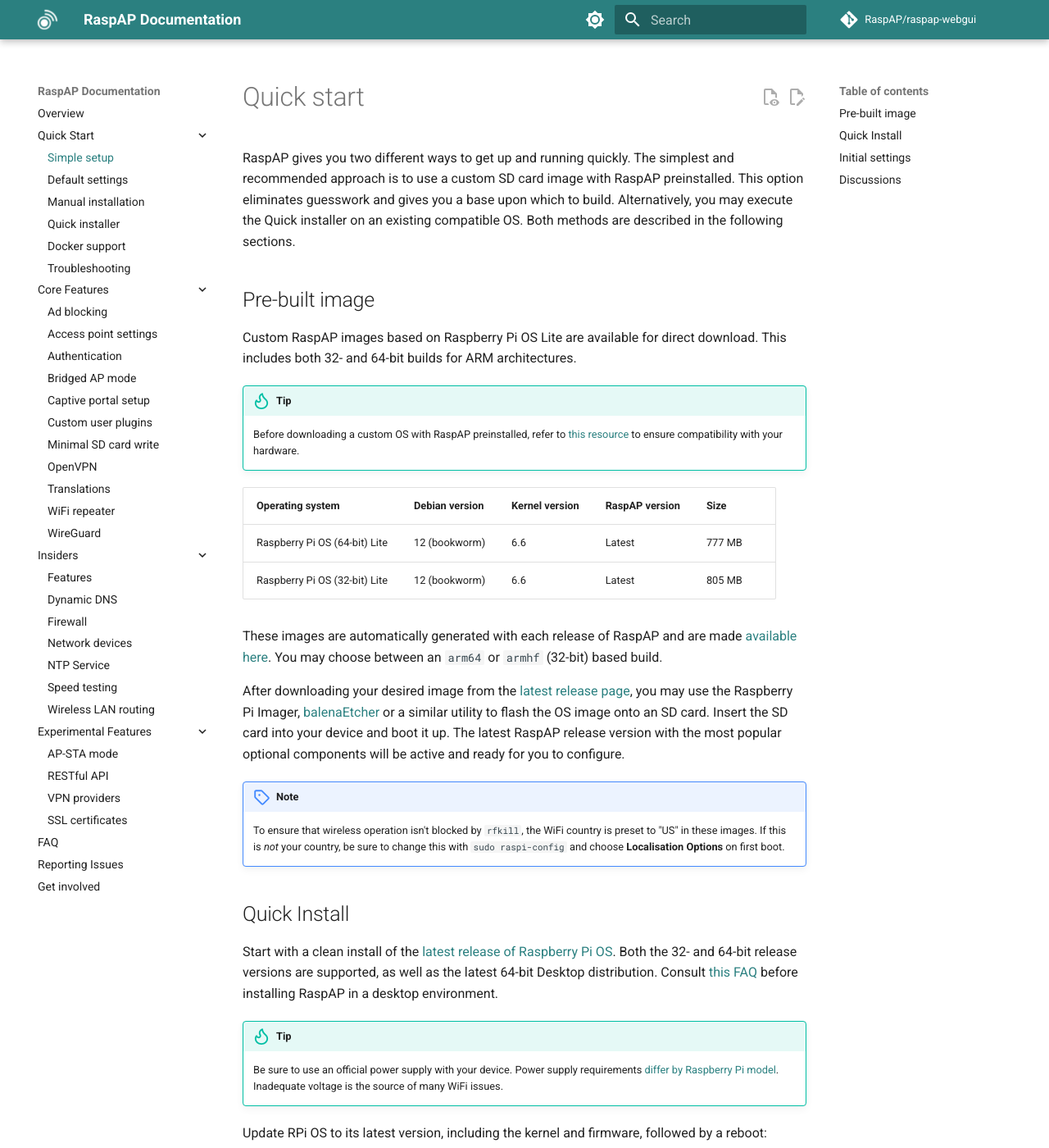
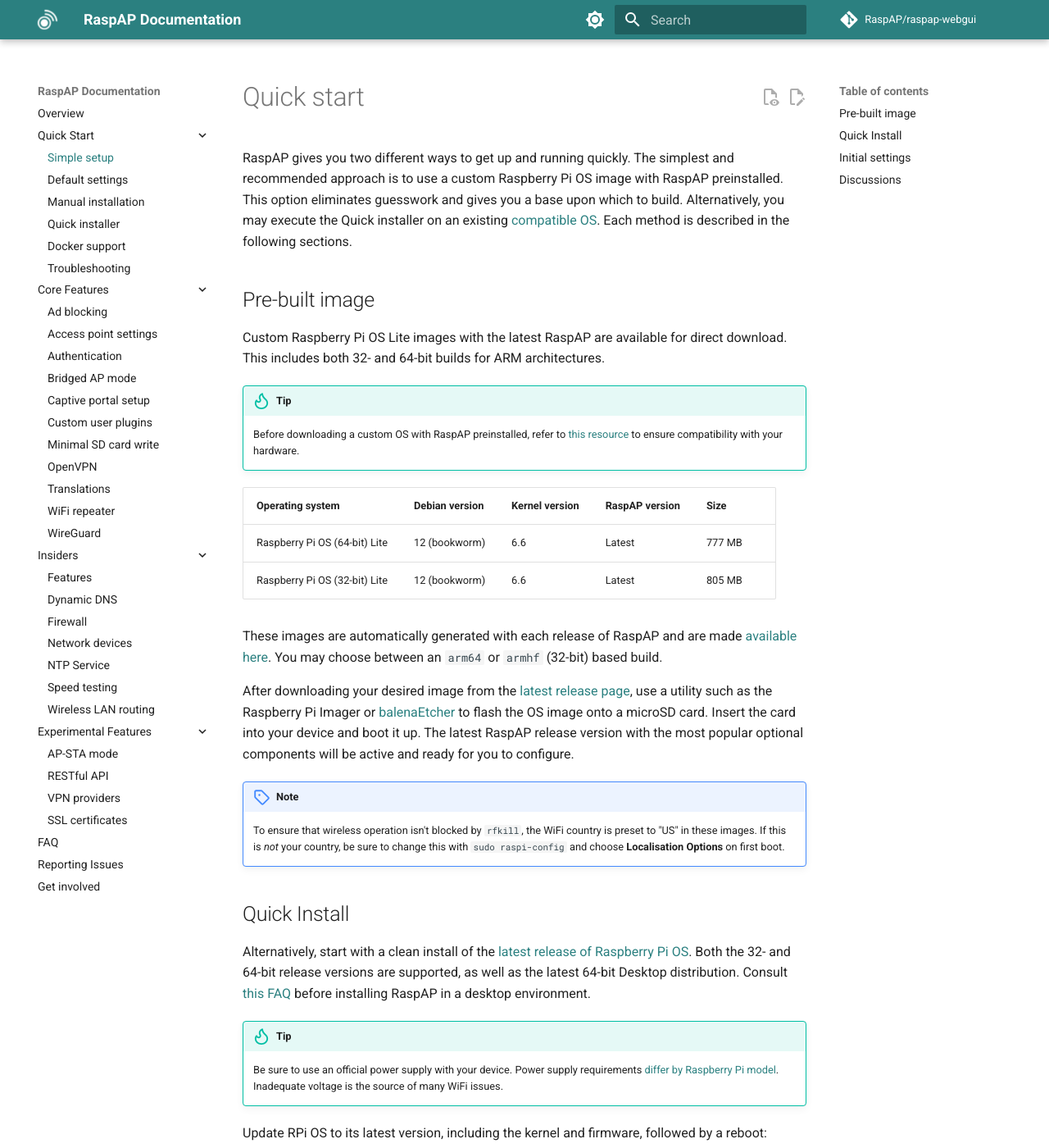
Before and after one commit to RaspAP/raspap-docs, an MkDocs documentation site: the page built from docs/quick_start.md, in a window 1280 px wide and 1400 px high. Shown: the whole window at 82% size. Built offline with MkDocs 1.6.1 and Material for MkDocs 9.7.7, drawn with Linux system fonts in a browser that asks for light colours; comment, search, counter and statistics services are not loaded.

Commit message:
Edits to pre-built image

```diff
--- a/docs/quick_start.md
+++ b/docs/quick_start.md
@@ -1,9 +1,9 @@
 # Quick start
 
-RaspAP gives you two different ways to get up and running quickly. The simplest and recommended approach is to use a custom SD card image with RaspAP preinstalled. This option eliminates guesswork and gives you a base upon which to build. Alternatively, you may execute the Quick installer on an existing compatible OS. Both methods are described in the following sections.
+RaspAP gives you two different ways to get up and running quickly. The simplest and recommended approach is to use a custom Raspberry Pi OS image with RaspAP preinstalled. This option eliminates guesswork and gives you a base upon which to build. Alternatively, you may execute the Quick installer on an existing [compatible OS](index.md#compatible-operating-systems). Each method is described in the following sections.
 
 ## Pre-built image
-Custom RaspAP images based on Raspberry Pi OS Lite are available for direct download. This includes both 32- and 64-bit builds for ARM architectures.
+Custom Raspberry Pi OS Lite images with the latest RaspAP are available for direct download. This includes both 32- and 64-bit builds for ARM architectures.
 
 !!! tip Tip
     Before downloading a custom OS with RaspAP preinstalled, refer to [this resource](https://www.raspberrypi.com/software/operating-systems/) to ensure compatibility with your hardware.
@@ -15,13 +15,13 @@
 
 These images are automatically generated with each release of RaspAP and are made [available here](https://github.com/RaspAP/raspap-webgui/releases/latest). You may choose between an `arm64` or `armhf` (32-bit) based build.
 
-After downloading your desired image from the [latest release page](https://github.com/RaspAP/raspap-webgui/releases/latest), you may use the Raspberry Pi Imager, [balenaEtcher](https://www.balena.io/etcher) or a similar utility to flash the OS image onto an SD card. Insert the SD card into your device and boot it up. The latest RaspAP release version with the most popular optional components will be active and ready for you to configure.
+After downloading your desired image from the [latest release page](https://github.com/RaspAP/raspap-webgui/releases/latest), use a utility such as the Raspberry Pi Imager or [balenaEtcher](https://www.balena.io/etcher) to flash the OS image onto a microSD card. Insert the card into your device and boot it up. The latest RaspAP release version with the most popular optional components will be active and ready for you to configure.
 
 !!! note Note
     To ensure that wireless operation isn't blocked by `rfkill`, the WiFi country is preset to "US" in these images. If this is _not_ your country, be sure to change this with `sudo raspi-config` and choose **Localisation Options** on first boot.
 
 ## Quick Install
-Start with a clean install of the [latest release of Raspberry Pi OS](https://www.raspberrypi.org/software/operating-systems/). Both the 32- and 64-bit release versions are supported, as well as the latest 64-bit Desktop distribution. Consult [this FAQ](faq.md#distros) before installing RaspAP in a desktop environment.
+Alternatively, start with a clean install of the [latest release of Raspberry Pi OS](https://www.raspberrypi.org/software/operating-systems/). Both the 32- and 64-bit release versions are supported, as well as the latest 64-bit Desktop distribution. Consult [this FAQ](faq.md#distros) before installing RaspAP in a desktop environment.
 
 
 !!! tip "Tip"
```
